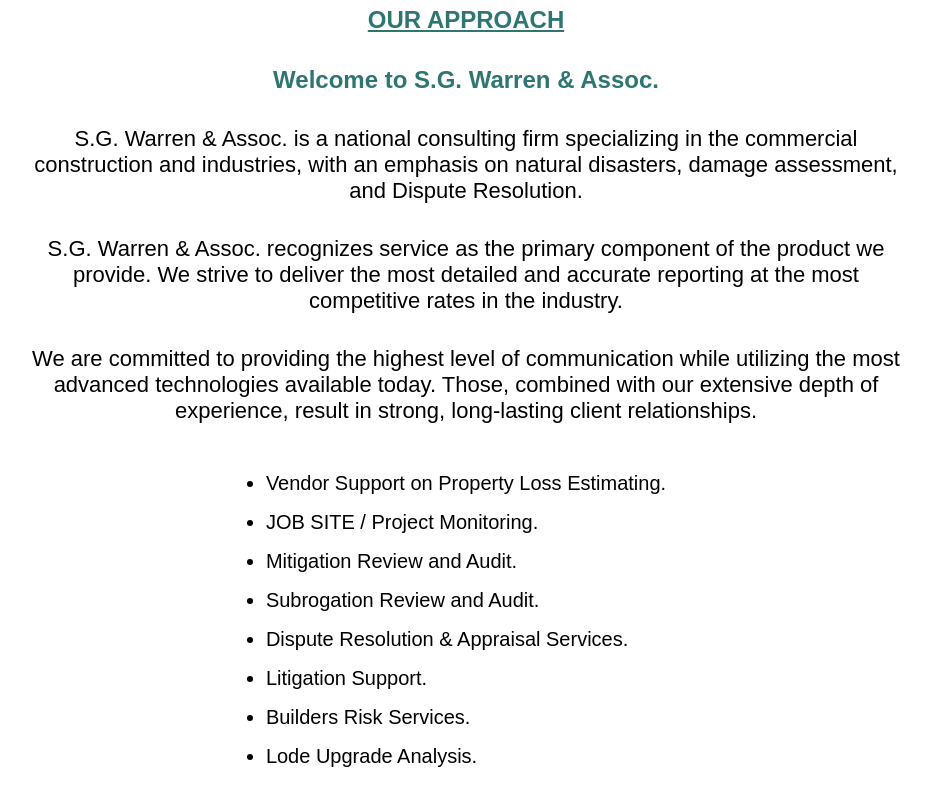
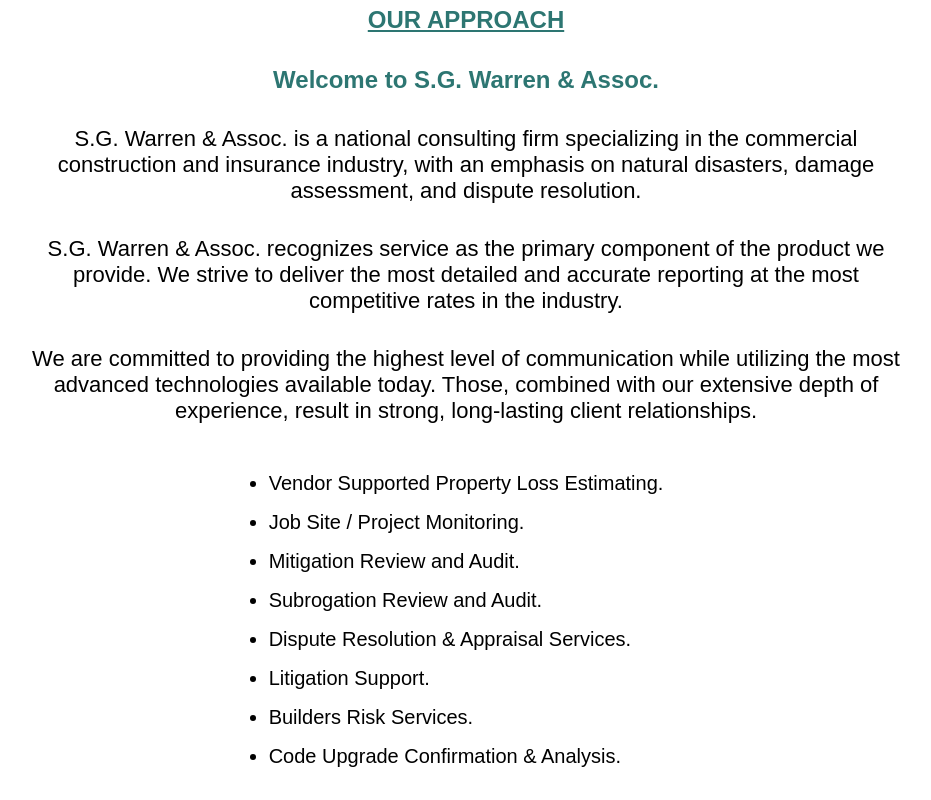
Before and after one commit to osama6346/s_g_warren, a React (Create React App) app: page / in a window 1280 px wide. Shown: the part 980-1780 px from the top of the page, without its empty margins (174-1105 px from the left). Built offline with nearby package versions, Linux system fonts and the light colour scheme.

Commit message:
Changed Some Text On home Screen

```diff
--- a/src/screens/HomeScreen.js
+++ b/src/screens/HomeScreen.js
@@ -125,8 +125,8 @@
           </h2>
           <p style={{ backgroundColor: "" }}>
             S.G. Warren & Assoc. is a national consulting firm specializing in
-            the commercial construction and industries, with an emphasis on
-            natural disasters, damage assessment, and Dispute Resolution.
+            the commercial construction and insurance industry, with an emphasis
+            on natural disasters, damage assessment, and dispute resolution.
           </p>
 
           <p style={{ backgroundColor: "" }}>
@@ -143,14 +143,14 @@
 
           {/* Bulleted List */}
           <ul style={{ textAlign: "left", marginTop: "2rem" }}>
-            <li>Vendor Support on Property Loss Estimating.</li>
-            <li>JOB SITE / Project Monitoring.</li>
+            <li>Vendor Supported Property Loss Estimating.</li>
+            <li>Job Site / Project Monitoring.</li>
             <li>Mitigation Review and Audit.</li>
             <li>Subrogation Review and Audit.</li>
             <li>Dispute Resolution & Appraisal Services.</li>
             <li>Litigation Support.</li>
             <li>Builders Risk Services.</li>
-            <li>Lode Upgrade Analysis.</li>
+            <li>Code Upgrade Confirmation & Analysis.</li>
           </ul>
         </div>
       </div>
```
